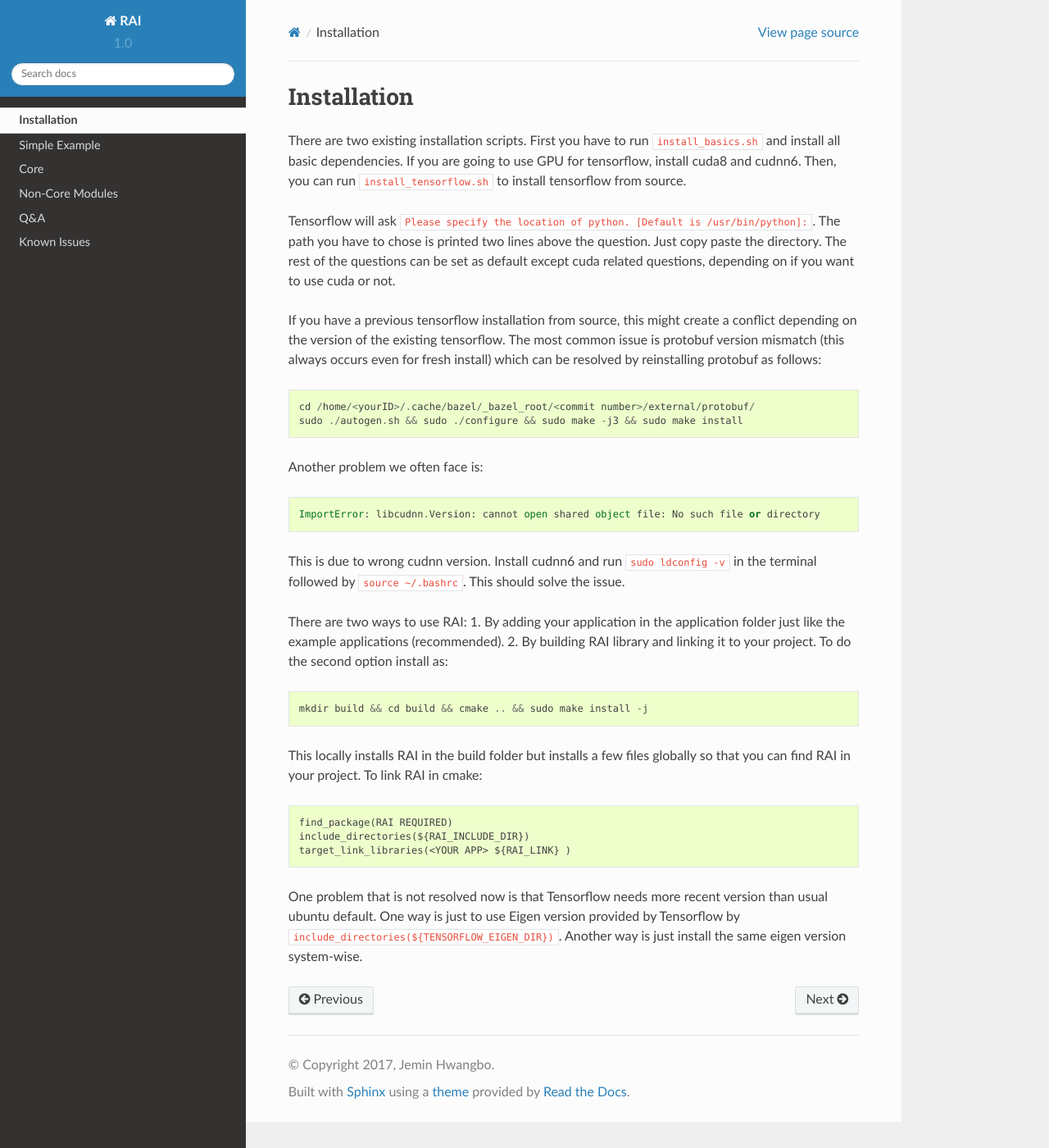
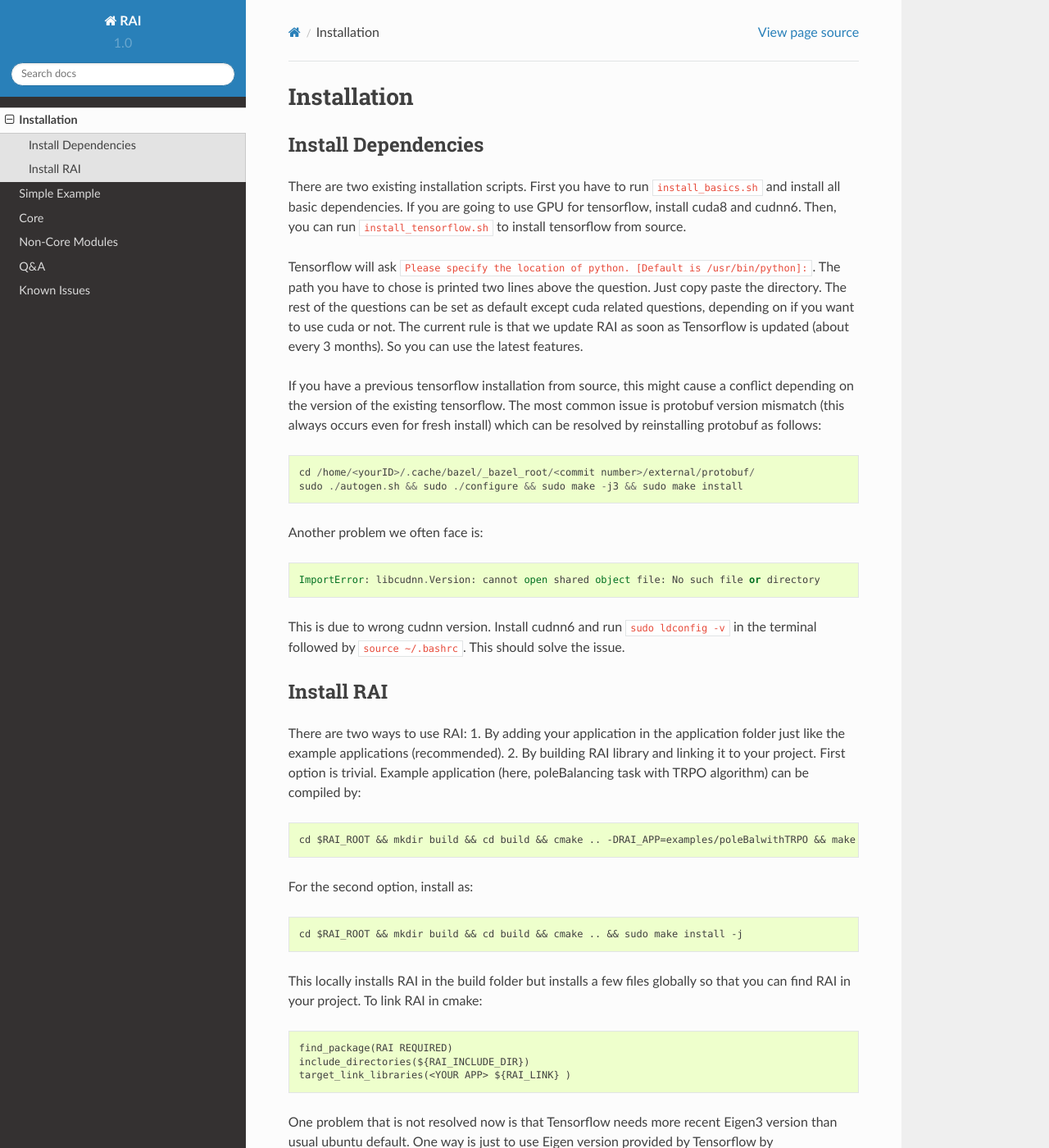
Before and after one commit to arxk9/rai, a Sphinx documentation site: the page built from doc/user/installation.rst, in a window 1280 px wide and 1400 px high. Shown: the whole window at 82% size. Built offline with Sphinx 7.4.7 and the Read the Docs theme 2.0.0, drawn with Linux system fonts in a browser that asks for light colours; some of the changed text lies outside the part shown.

Commit message:
doc updated with little more explanation on tensorflow

```diff
--- a/doc/user/installation.rst
+++ b/doc/user/installation.rst
@@ -2,14 +2,17 @@
 Installation
 ========================
 
+Install Dependencies
+=====================
 There are two existing installation scripts. First you have to run :code:`install_basics.sh` and install all basic dependencies.
 If you are going to use GPU for tensorflow, install cuda8 and cudnn6.
 Then, you can run :code:`install_tensorflow.sh` to install tensorflow from source.
 
 Tensorflow will ask :code:`Please specify the location of python. [Default is /usr/bin/python]:`. The path you have to chose is printed two lines above the question.
 Just copy paste the directory. The rest of the questions can be set as default except cuda related questions, depending on if you want to use cuda or not.
+The current rule is that we update RAI as soon as Tensorflow is updated (about every 3 months). So you can use the latest features.
 
-If you have a previous tensorflow installation from source, this might create a conflict depending on the version of the existing tensorflow.
+If you have a previous tensorflow installation from source, this might cause a conflict depending on the version of the existing tensorflow.
 The most common issue is protobuf version mismatch (this always occurs even for fresh install) which can be resolved by reinstalling protobuf as follows::
 
     cd /home/<yourID>/.cache/bazel/_bazel_root/<commit number>/external/protobuf/
@@ -21,10 +24,17 @@ Another problem we often face is::
 
 This is due to wrong cudnn version. Install cudnn6 and run :code:`sudo ldconfig -v` in the terminal followed by :code:`source ~/.bashrc`. This should solve the issue.
 
+Install RAI
+=============
+
 There are two ways to use RAI: 1. By adding your application in the application folder just like the example applications (recommended). 2. By building RAI library and linking it to your project.
-To do the second option install as::
+First option is trivial. Example application (here, poleBalancing task with TRPO algorithm) can be compiled by::
 
-    mkdir build && cd build && cmake .. && sudo make install -j
+     cd $RAI_ROOT && mkdir build && cd build && cmake .. -DRAI_APP=examples/poleBalwithTRPO && make -j
+
+For the second option, install as::
+
+    cd $RAI_ROOT && mkdir build && cd build && cmake .. && sudo make install -j
 
 This locally installs RAI in the build folder but installs a few files globally so that you can find RAI in your project.
 To link RAI in cmake::
@@ -33,6 +43,9 @@ To link RAI in cmake::
     include_directories(${RAI_INCLUDE_DIR})
     target_link_libraries(<YOUR APP> ${RAI_LINK} )
 
-One problem that is not resolved now is that Tensorflow needs more recent version than usual ubuntu default.
+One problem that is not resolved now is that Tensorflow needs more recent Eigen3 version than usual ubuntu default.
 One way is just to use Eigen version provided by Tensorflow by :code:`include_directories(${TENSORFLOW_EIGEN_DIR})`.
-Another way is just install the same eigen version system-wise.
+Eigen is a header-only library and you only need to include the directory.
+Another way is just install the same eigen version system-wise from official Eigen bibucket reop.
+The tensorflow Eigen version can be found in :code:`deepLearning/tensorflow/bazel-tensorflow/external/eigen_archive/.hg_archival.txt`.
+The version will change everytime when the tensorflow version is updated.
```
